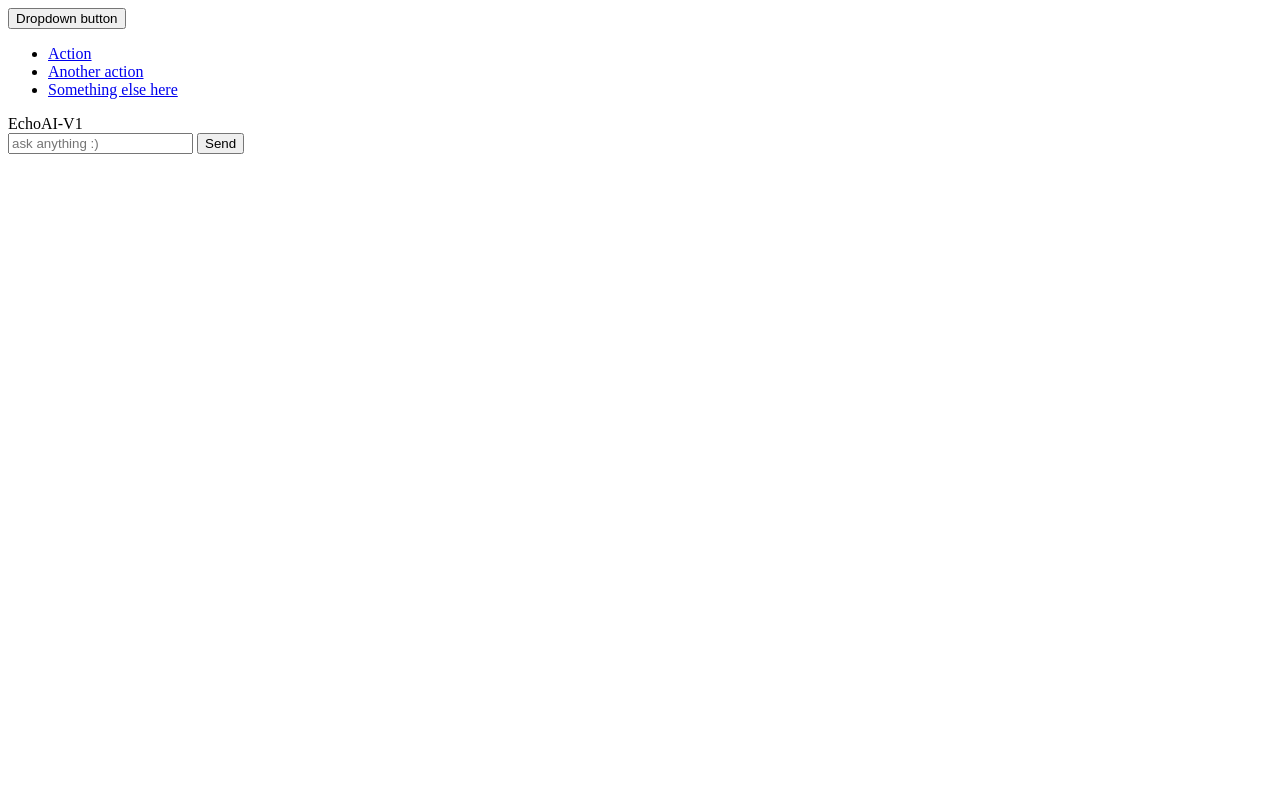
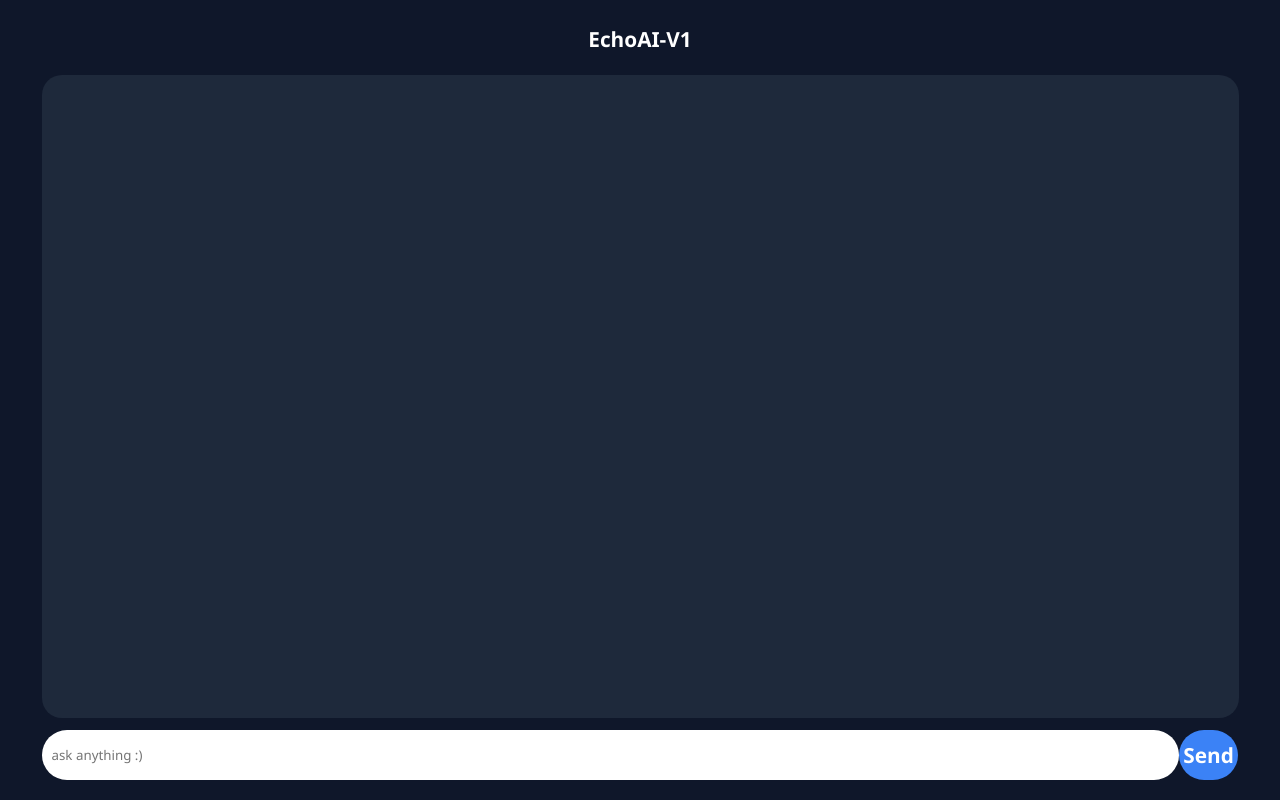
Before and after one commit to A4BHI/EchoAI, a plain HTML site: page echo/chat.html in a window 1280 px wide. Drawn offline with Linux system fonts and the light colour scheme.

Commit message:
fixed some bugs in  check.go,index.html,chat.html

```diff
--- a/echo/chat.html
+++ b/echo/chat.html
@@ -3,20 +3,11 @@
   <head>
     <meta charset="UTF-8" />
     <meta name="viewport" content="width=device-width, initial-scale=1.0" />
-    <link rel="stylesheet" href="style.css?v=4" />
+    <link rel="stylesheet" href="/styles/chat.css?v=4" />
     <title>Document</title>
   </head>
   <body>
-    <div class="dropdown">
-  <button class="btn btn-secondary dropdown-toggle" type="button" data-bs-toggle="dropdown" aria-expanded="false">
-    Dropdown button
-  </button>
-  <ul class="dropdown-menu">
-    <li><a class="dropdown-item" href="#">Action</a></li>
-    <li><a class="dropdown-item" href="#">Another action</a></li>
-    <li><a class="dropdown-item" href="#">Something else here</a></li>
-  </ul>
-</div>
+
     <div class="main">
       <header>EchoAI-V1</header>
       <div class="chat-box">
```
Also changed, not shown: echo/index.html (+5 -5 lines).
